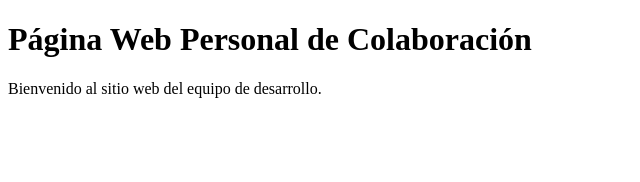
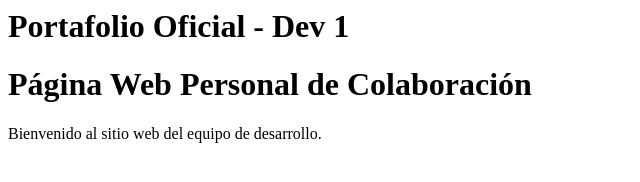
Before and after one commit to YessHub/proyecto-web, a plain HTML site: page index.html in a window 1280 px wide. Shown: the whole page, without its empty margins (0-640 px from the left). Drawn offline with Linux system fonts and the light colour scheme.

Commit message:
feat: edita titulo en main

```diff
--- a/index.html
+++ b/index.html
@@ -1,4 +1,4 @@
-<!-- index.html (Versión Base Inicial) -->
+<h1>Portafolio Oficial - Dev 1</h1>
 <!DOCTYPE html>
 <html lang="es">
 <head>
```
